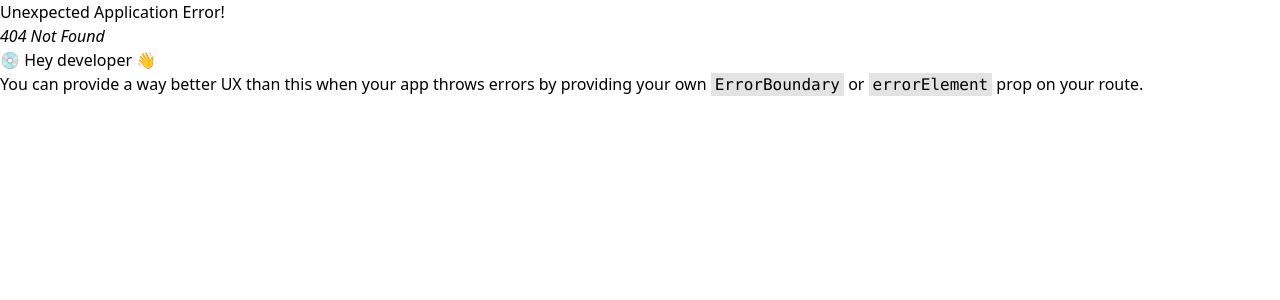
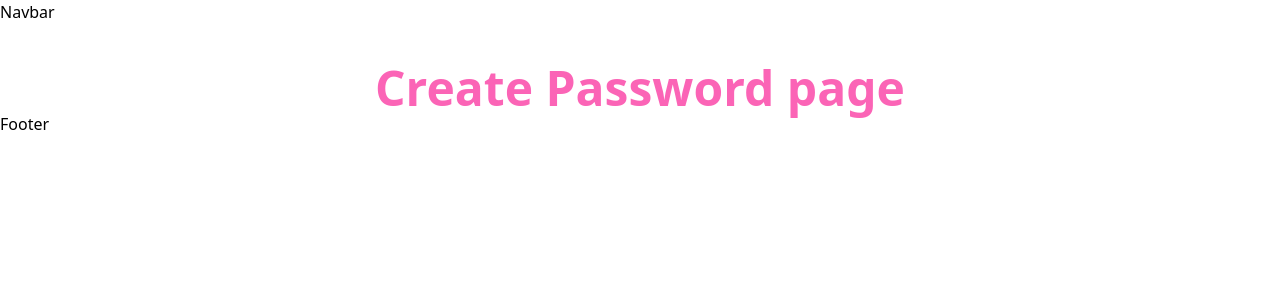
Before and after one commit to YoussefAbdelrazk/Survey-Landing, a React (Vite) app: page /create-password in a window 1280 px wide. Before the commit this address had no page. Shown: the top 300 px of the page. Built offline with nearby package versions, Linux system fonts and the light colour scheme.

Commit message:
Setup React-Router in Project

```diff
--- a/src/App.jsx
+++ b/src/App.jsx
@@ -1,10 +1,24 @@
 import { createBrowserRouter, RouterProvider } from 'react-router-dom';
 
-import { Home, About, Contact, Pricing, FAQS, Features } from './pages/index';
+import Layout from './components/Layout';
+import {
+  About,
+  Contact,
+  CreatePassword,
+  FAQS,
+  ForgetPassword,
+  Home,
+  Pricing,
+  VerifyPassword,
+} from './pages/index';
 
 const router = createBrowserRouter([
   {
     path: '/',
+    element: <Layout />,
+    children: [
+      {
+        index: true,
         element: <Home />,
       },
       {
@@ -24,8 +38,18 @@ const router = createBrowserRouter([
         element: <FAQS />,
       },
       {
-    path: '/features',
-    element: <Features />,
+        path: '/create-password',
+        element: <CreatePassword />,
+      },
+      {
+        path: '/verify-password',
+        element: <VerifyPassword />,
+      },
+      {
+        path: '/forget-password',
+        element: <ForgetPassword />,
+      },
+    ],
   },
 ]);
 function App() {
--- /dev/null
+++ b/src/components/Footer.jsx
@@ -0,0 +1,3 @@
+export default function Footer() {
+  return <div>Footer</div>;
+}
--- /dev/null
+++ b/src/components/Layout.jsx
@@ -0,0 +1,13 @@
+import { Outlet } from 'react-router-dom';
+import Footer from './Footer';
+import Navbar from './Navbar';
+
+export default function Layout() {
+  return (
+    <div>
+      <Navbar />
+      <Outlet />
+      <Footer />
+    </div>
+  );
+}
--- /dev/null
+++ b/src/components/Navbar.jsx
@@ -0,0 +1,3 @@
+export default function Navbar() {
+  return <div>Navbar</div>;
+}
--- a/src/pages/Features.jsx
+++ b/src/pages/CreatePassword.jsx
@@ -1,9 +1,9 @@
 import React from 'react';
 
-export default function Features() {
+export default function CreatePassword() {
   return (
     <div className=' text-5xl font-bold text-center mt-10 text-pink-400'>
-      Features page
+      Create Password page
     </div>
   );
 }
--- /dev/null
+++ b/src/pages/ForgetPassword.jsx
@@ -0,0 +1,3 @@
+export default function ForgetPassword() {
+  return <div>Forget Password page</div>;
+}
--- /dev/null
+++ b/src/pages/VerifyPassword.jsx
@@ -0,0 +1,3 @@
+export default function VerifyPassword() {
+  return <div>Verify Password page</div>;
+}
--- a/src/pages/index.js
+++ b/src/pages/index.js
@@ -2,5 +2,7 @@ export { default as Home } from './Home';
 export { default as About } from './About';
 export { default as Contact } from './Contact';
 export { default as Pricing } from './Pricing';
-export { default as Features } from './Features';
+export { default as CreatePassword } from './CreatePassword';
+export { default as VerifyPassword } from './VerifyPassword';
+export { default as ForgetPassword } from './ForgetPassword';
 export { default as FAQS } from './FAQS';
```
Lines whose indentation alone changed are shown as unchanged.
